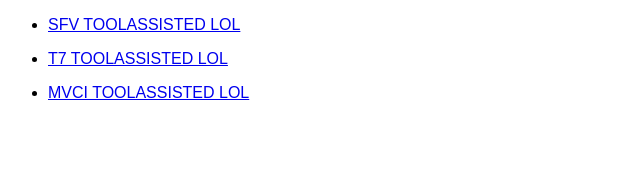
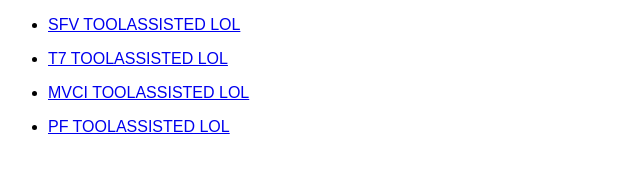
Before and after one commit to toolassisted/toolassisted.github.io, a plain HTML site: page index.html in a window 1280 px wide. Shown: the whole page, without its empty margins (0-640 px from the left). Drawn offline with Linux system fonts and the light colour scheme.

Commit message:
Update index.html

```diff
--- a/index.html
+++ b/index.html
@@ -18,6 +18,9 @@ font-family: sans-serif;
 <ul>
 <li><a href="http://toolassisted.github.io/MVCI/">MVCI TOOLASSISTED LOL</a></li>
 </ul>
+<ul>
+<li><a href="http://toolassisted.github.io/PF/">PF TOOLASSISTED LOL</a></li>
+</ul>
 <script>
   (function(i,s,o,g,r,a,m){i['GoogleAnalyticsObject']=r;i[r]=i[r]||function(){
   (i[r].q=i[r].q||[]).push(arguments)},i[r].l=1*new Date();a=s.createElement(o),
```
